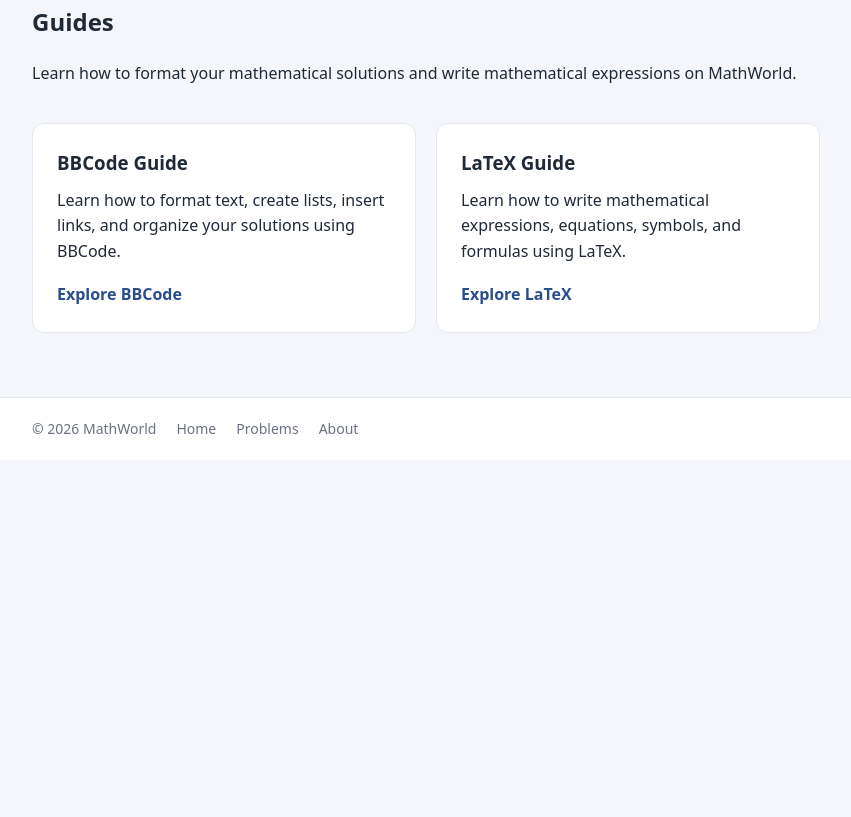
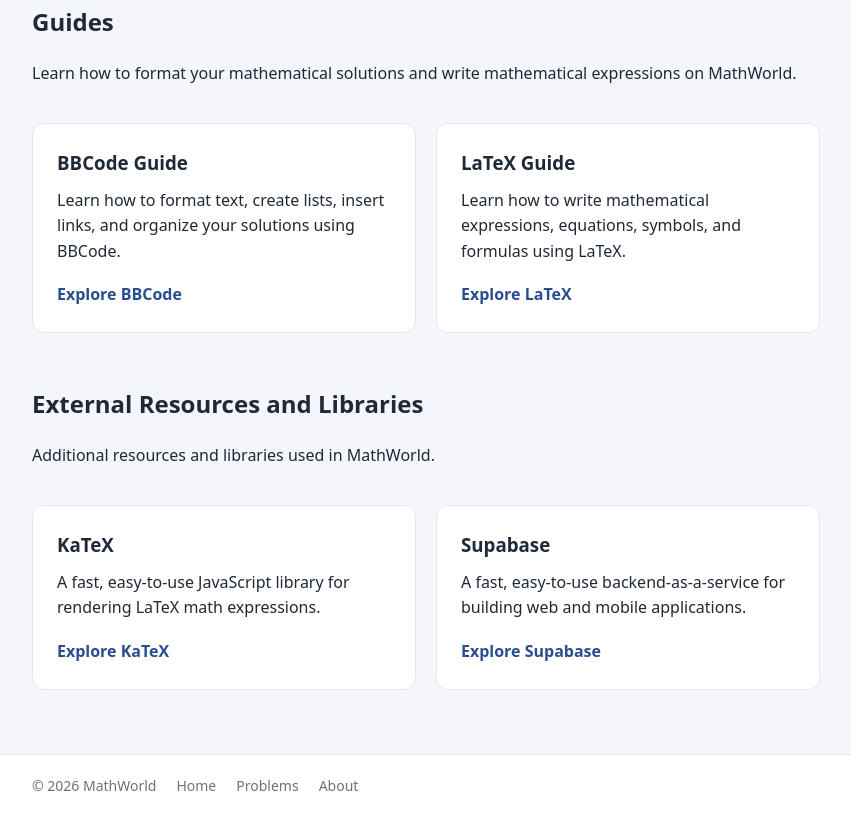
Before and after one commit to BTD2000/MathWorld, a plain HTML site: page about.html in a window 1280 px wide. Shown: the part 1103-1920 px from the top of the page, without its empty margins (264-1115 px from the left). Before the commit the page ends 1563 px from the top, so only its background shows below. Drawn offline with nearby package versions, Linux system fonts and the light colour scheme.

Commit message:
Added additional resource and library section in about page

```diff
--- a/about.html
+++ b/about.html
@@ -136,6 +136,29 @@
               <span>Explore LaTeX</span>
             </a>
           </div>
+
+          <h2>External Resources and Libraries</h2>
+          <p>
+            Additional resources and libraries used in MathWorld.
+          </p>
+
+          <div class="guides-grid">
+            <a href="https://katex.org/" class="card guide-card">
+              <h3>KaTeX</h3>
+              <p>
+                A fast, easy-to-use JavaScript library for rendering LaTeX math expressions.
+              </p>
+              <span>Explore KaTeX</span>
+            </a>
+
+            <a href="https://supabase.com/" class="card guide-card">
+              <h3>Supabase</h3>
+              <p>
+                A fast, easy-to-use backend-as-a-service for building web and mobile applications.
+              </p>
+              <span>Explore Supabase</span>
+            </a>
+          </div>
         </main>
 
         <!-- Footer -->
```
